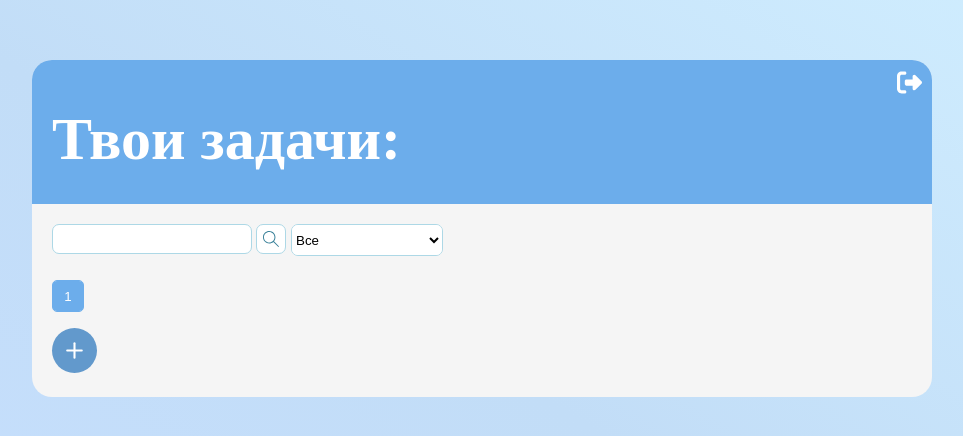
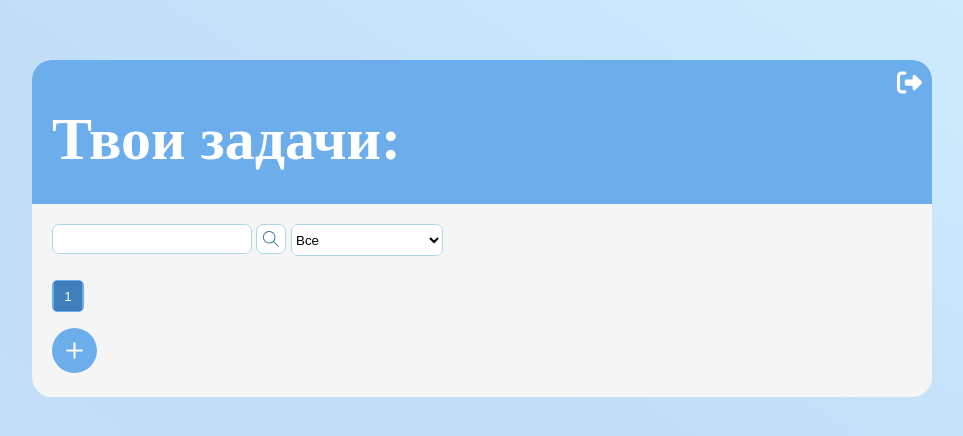
Before and after one commit to Burenix/GigaToDoList, a Django app: page /main/ in a window 1280 px wide. Shown: the top 436 px of the page, without its empty margins (158-1121 px from the left). Run offline with Django 5.2, Linux system fonts and the light colour scheme; the visitor is signed in with stand-in values (Sample User, id 1); data that the repository does not hold is empty; parts of the project's set-up code (start-up, migrations or seed data) failed here and were passed over.

Commit message:
recolor create button and page-selected button

```diff
--- a/todo_list/static/todo_list/css/style.css
+++ b/todo_list/static/todo_list/css/style.css
@@ -227,6 +227,11 @@ a.link-update + a.link-delete {
     }
 }
 
+.page-buttons:active {
+    transition: .1s;
+    background-color: rgb(64, 127, 187);
+}
+
 
 #search-button {
     vertical-align: middle;
@@ -307,7 +312,7 @@ a.link-update + a.link-delete {
     position: relative;
     overflow: hidden;
     transition-duration: .3s;
-    background-color: rgb(98, 153, 204);
+    background-color: rgb(108, 173, 235);
     color: white;
 }
 
@@ -352,7 +357,7 @@ a.link-update + a.link-delete {
 }
 
 #page-slctd-btn {
-    background-color: rgb(108, 173, 235);
+    background-color: rgb(64, 127, 187);
     color: white;
 }
 
```
